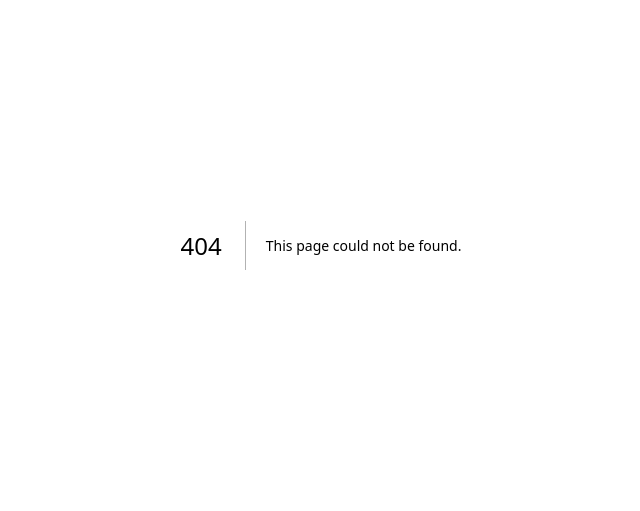
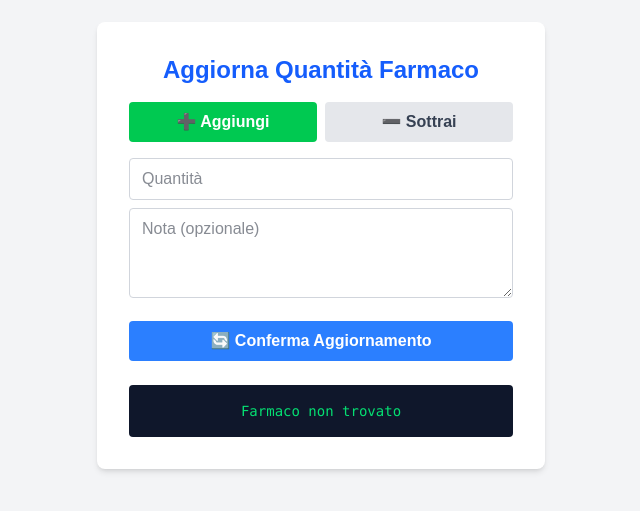
Before and after one commit to SebaGra-coder/mediguard, a Next.js app: page /aggiorna-quantita-note in a window 1280 px wide. Before the commit this address had no page. Shown: the part 155-666 px from the top of the page, without its empty margins (319-959 px from the left). Built offline with nearby package versions, Linux system fonts and the light colour scheme; no server answers; the database is empty.

Commit message:
WIP: Aggiunto Aggiornamento quantità farmaci

```diff
--- /dev/null
+++ b/src/app/aggiorna-quantita-note/page.jsx
@@ -0,0 +1,200 @@
+'use client';
+
+import { useState, useEffect } from 'react';
+
+export default function AggiornaQuantitaPage() {
+
+  // 🔒 PARAMETRI AUTOMATICI (simulazione armadietto/sessione)
+  const AIC_AUTOMATICO = '000367045';
+  const USER_UID_AUTOMATICO = '670b213a-3410-4d2e-8847-f13d317eecc7';
+  const ARMADIETTO_FARMACO_ID_AUTOMATICO =
+    '6d6fc9b8-8ccb-4928-b271-f119ce6cfbb2';
+
+  // Stati identificativi (non modificabili dall’utente)
+  const [aicCode] = useState(AIC_AUTOMATICO);
+  const [userUid] = useState(USER_UID_AUTOMATICO);
+  const [id_farmaco_armadietto] = useState(
+    ARMADIETTO_FARMACO_ID_AUTOMATICO
+  );
+
+  // Stati operativi
+  const [quantitaAttuale, setQuantitaAttuale] = useState(null);
+  const [operazione, setOperazione] = useState('add'); // add | sub
+  const [valore, setValore] = useState('');
+  const [nota, setNota] = useState('');
+  const [response, setResponse] = useState(null);
+  const [loading, setLoading] = useState(false);
+
+  // 🔄 Carica quantità attuale dall’armadietto
+  useEffect(() => {
+    async function caricaQuantita() {
+      try {
+        const res = await fetch(
+          `/api/aggiorna-quantita?id_farmaco_armadietto=${id_farmaco_armadietto}`,
+          { cache: 'no-store' }
+        );
+
+        const data = await res.json();
+
+        if (res.ok) {
+          setQuantitaAttuale(data.data.quantita_rimanente);
+        } else {
+          setResponse(data.message);
+          setQuantitaAttuale(null);
+        }
+      } catch (error) {
+        setResponse('Errore nel caricamento della quantità attuale');
+        setQuantitaAttuale(null);
+      }
+    }
+
+    caricaQuantita();
+  }, [id_farmaco_armadietto]);
+
+  async function aggiornaQuantita() {
+    setLoading(true);
+    setResponse(null);
+
+    const numero = Number(valore);
+
+    if (!numero || numero <= 0) {
+      setResponse('Inserisci una quantità valida');
+      setLoading(false);
+      return;
+    }
+
+    const delta = operazione === 'add' ? numero : -numero;
+    const nuovaQuantita = quantitaAttuale + delta;
+
+    if (nuovaQuantita < 0) {
+      setResponse('ERRORE: la quantità finale non può essere negativa');
+      setLoading(false);
+      return;
+    }
+
+    try {
+      const res = await fetch('/api/aggiorna-quantita', {
+        method: 'PUT',
+        cache: 'no-store',
+        headers: { 'Content-Type': 'application/json' },
+        body: JSON.stringify({
+          id_farmaco_armadietto: id_farmaco_armadietto,
+          quantity: nuovaQuantita,
+          note: nota || null,
+          userUid
+        })
+      });
+
+      const data = await res.json();
+
+      if (!res.ok) {
+        setResponse(`ERRORE ${res.status}: ${data.message}`);
+      } else {
+        setResponse(JSON.stringify(data, null, 2));
+        setQuantitaAttuale(nuovaQuantita);
+        setValore('');
+        setNota('');
+      }
+
+    } catch (error) {
+      setResponse('Errore di comunicazione con il server');
+    } finally {
+      setLoading(false);
+    }
+  }
+
+  const anteprima =
+    valore && quantitaAttuale !== null
+      ? operazione === 'add'
+        ? quantitaAttuale + Number(valore)
+        : quantitaAttuale - Number(valore)
+      : null;
+
+  return (
+    <div className="min-h-screen flex flex-col items-center justify-center bg-gray-100 p-4">
+      <div className="bg-white p-8 rounded-lg shadow-md max-w-md w-full text-center">
+
+        <h1 className="text-2xl font-bold mb-4 text-blue-600">
+          Aggiorna Quantità Farmaco
+        </h1>
+
+        {quantitaAttuale !== null && (
+          <div className="mb-4 text-lg font-bold">
+            Quantità attuale:{' '}
+            <span className="text-blue-600">
+              {quantitaAttuale}
+            </span>
+          </div>
+        )}
+
+        {/* Pulsanti operazione */}
+        <div className="flex gap-2 mb-4">
+          <button
+            onClick={() => setOperazione('add')}
+            className={`flex-1 py-2 rounded font-bold transition
+              ${operazione === 'add'
+                ? 'bg-green-500 text-white'
+                : 'bg-gray-200 text-gray-700'}
+            `}
+          >
+            ➕ Aggiungi
+          </button>
+
+          <button
+            onClick={() => setOperazione('sub')}
+            className={`flex-1 py-2 rounded font-bold transition
+              ${operazione === 'sub'
+                ? 'bg-red-500 text-white'
+                : 'bg-gray-200 text-gray-700'}
+            `}
+          >
+            ➖ Sottrai
+          </button>
+        </div>
+
+        {/* Quantità */}
+        <input
+          type="number"
+          min="0"
+          placeholder="Quantità"
+          value={valore}
+          onChange={(e) => setValore(e.target.value)}
+          className="w-full mb-2 px-3 py-2 border border-gray-300 rounded text-gray-900"
+        />
+
+        {/* Anteprima */}
+        {anteprima !== null && (
+          <div className="mb-3 text-sm">
+            Quantità finale:{' '}
+            <span className="font-bold text-blue-600">
+              {anteprima}
+            </span>
+          </div>
+        )}
+
+        {/* Nota */}
+        <textarea
+          placeholder="Nota (opzionale)"
+          value={nota}
+          onChange={(e) => setNota(e.target.value)}
+          className="w-full mb-4 px-3 py-2 border border-gray-300 rounded text-gray-900"
+          rows="3"
+        />
+
+        <button
+          onClick={aggiornaQuantita}
+          disabled={loading || quantitaAttuale === null}
+          className="bg-blue-500 hover:bg-blue-600 text-white font-bold py-2 px-4 rounded w-full"
+        >
+          {loading ? 'Aggiornamento...' : '🔄 Conferma Aggiornamento'}
+        </button>
+
+        {response && (
+          <pre className="mt-6 bg-slate-900 text-green-400 p-4 rounded text-sm overflow-auto">
+            {response}
+          </pre>
+        )}
+      </div>
+    </div>
+  );
+}
--- /dev/null
+++ b/src/app/api/aggiorna-quantita/route.js
@@ -0,0 +1,123 @@
+// route.js
+import { NextResponse } from "next/server";
+import { prisma } from "@/lib/prisma";
+
+export const dynamic = "force-dynamic";
+
+/**
+ * PUT → Aggiorna la quantità
+ */
+export async function PUT(request) {
+  try {
+    const body = await request.json();
+
+    // Estraiamo i campi usando i nomi coerenti con il frontend e lo schema
+    const {
+      id_farmaco_armadietto,
+      quantity,
+      note,
+      userUid
+    } = body;
+
+    if (!id_farmaco_armadietto || quantity === undefined) {
+      return NextResponse.json(
+        { success: false, message: "Dati mancanti (id_farmaco_armadietto o quantity)" },
+        { status: 400 }
+      );
+    }
+
+    // 1. Cerchiamo il record usando il nome campo corretto dello schema
+    const record = await prisma.farmaco_armadietto.findUnique({
+      where: { id_farmaco_armadietto: id_farmaco_armadietto },
+      select: {
+        id_farmaco_armadietto: true,
+        quantita_rimanente: true
+      }
+    });
+
+    if (!record) {
+      return NextResponse.json(
+        { success: false, message: "Farmaco non presente nell’armadietto" },
+        { status: 404 }
+      );
+    }
+
+    // 2. Aggiornamento
+    const aggiornato = await prisma.farmaco_armadietto.update({
+      where: { id_farmaco_armadietto: id_farmaco_armadietto },
+      data: { quantita_rimanente: quantity }
+    });
+
+    console.log("Movimento registrato:", {
+      id_farmaco_armadietto,
+      precedente: record.quantita_rimanente,
+      nuova: quantity,
+      nota: note
+    });
+
+    return NextResponse.json({
+      success: true,
+      message: "Quantità aggiornata correttamente",
+      data: {
+        id_farmaco_armadietto: aggiornato.id_farmaco_armadietto,
+        quantita_precedente: record.quantita_rimanente,
+        quantita_attuale: aggiornato.quantita_rimanente
+      }
+    });
+
+  } catch (error) {
+    console.error("Errore PUT:", error);
+    return NextResponse.json({ success: false, error: "Errore server" }, { status: 500 });
+  }
+}
+
+/**
+ * GET → Recupera quantità attuale
+ */
+export async function GET(request) {
+  try {
+    const { searchParams } = new URL(request.url);
+
+    // Leggiamo il parametro che ora il frontend invierà correttamente
+    const id_farmaco_armadietto = searchParams.get("id_farmaco_armadietto");
+
+    if (!id_farmaco_armadietto) {
+      return NextResponse.json(
+        { success: false, message: "ID farmaco armadietto mancante" },
+        { status: 400 }
+      );
+    }
+
+    const record = await prisma.farmaco_armadietto.findUnique({
+      where: { id_farmaco_armadietto: id_farmaco_armadietto },
+      select: {
+        quantita_rimanente: true,
+        farmaco: {
+          select: {
+            denominazione: true, // [cite: 3]
+            codice_aic: true    // [cite: 2]
+          }
+        }
+      }
+    });
+
+    if (!record) {
+      return NextResponse.json(
+        { success: false, message: "Farmaco non trovato" },
+        { status: 404 }
+      );
+    }
+
+    return NextResponse.json({
+      success: true,
+      data: {
+        quantita_rimanente: record.quantita_rimanente,
+        farmaco: record.farmaco
+      }
+    });
+
+  } catch (error) {
+    console.error("Errore GET:", error);
+    return NextResponse.json({ success: false, error: "Errore server" }, { status: 500 });
+  }
+}
```
Also changed, not shown: 1 other file (tests, documents, lock files or other folders).
